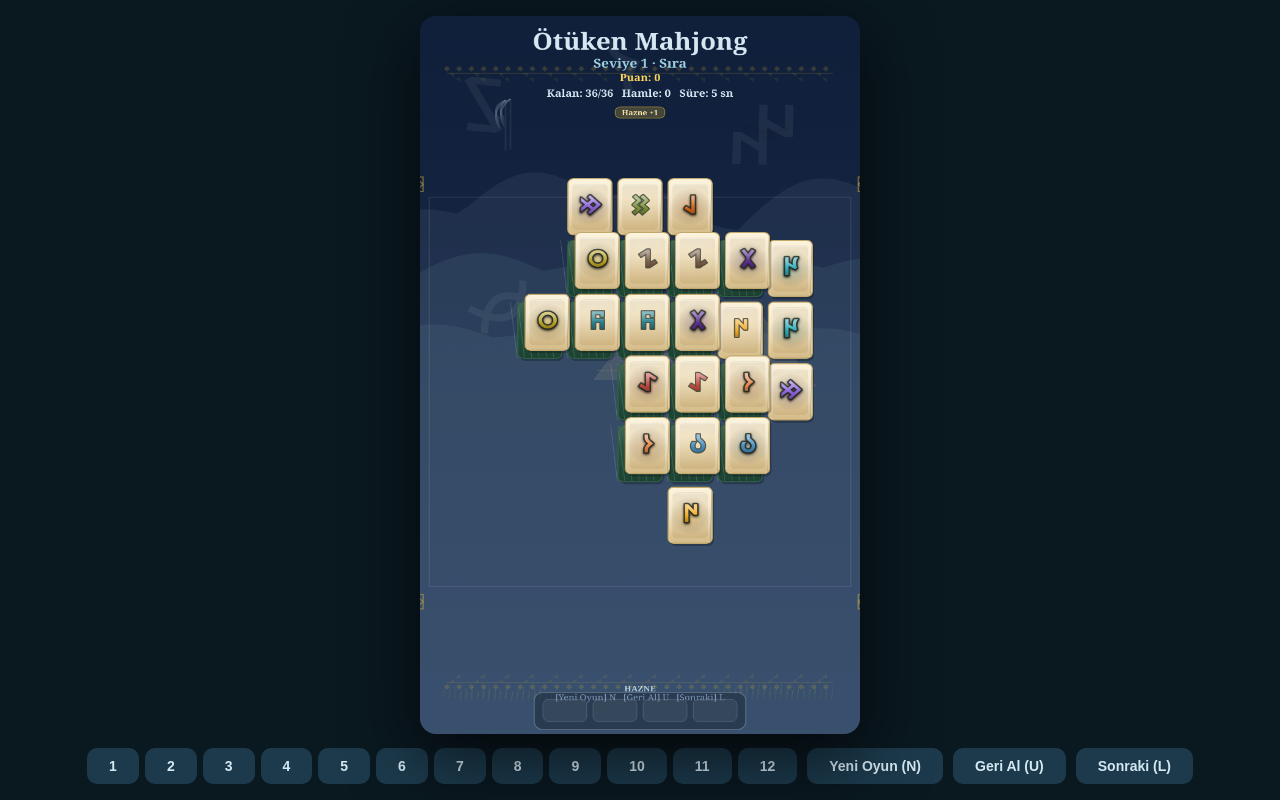
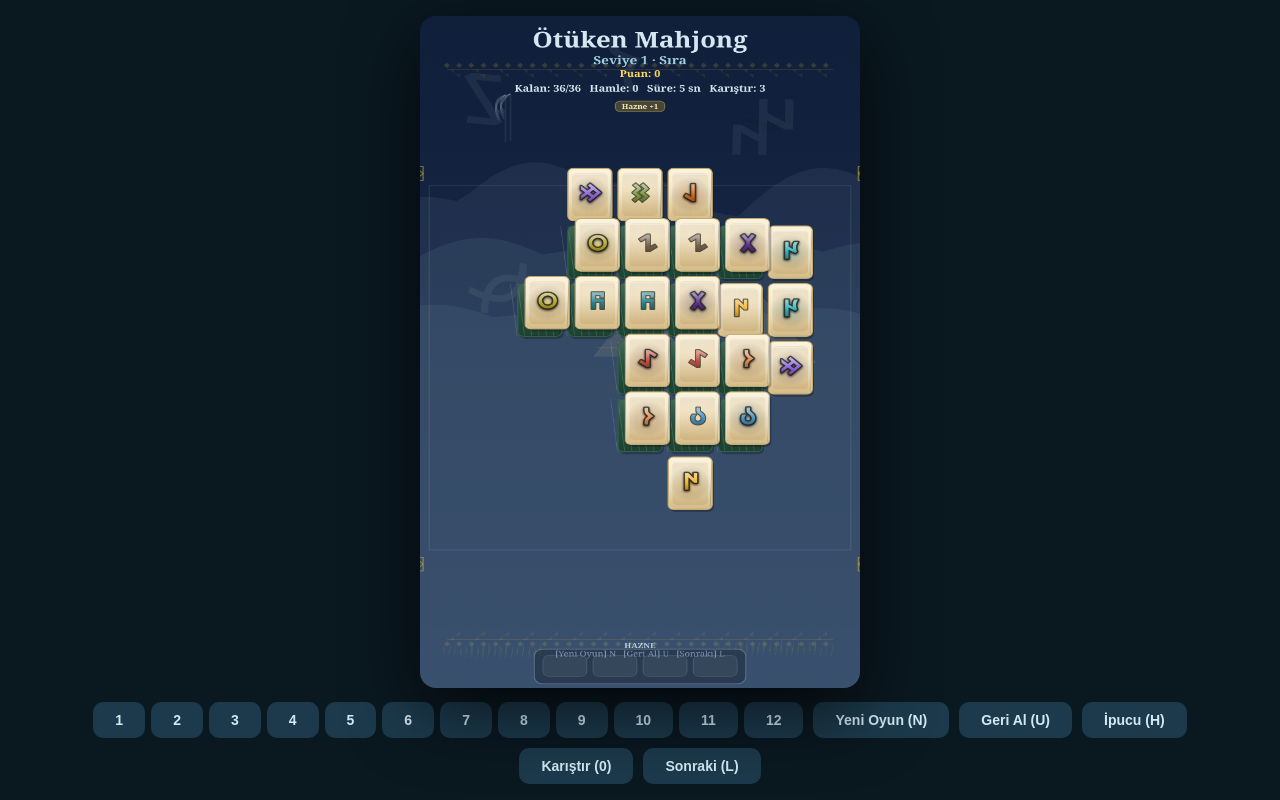
Before and after one commit to ozkanbakioglu21/mythic-fight-arena, a React (Vite) app: page / in a window 1280 px wide. Built offline with nearby package versions, Linux system fonts and the light colour scheme.

Commit message:
Add hint and shuffle helper tools with clean win bonus

```diff
--- a/src/App.tsx
+++ b/src/App.tsx
@@ -23,6 +23,10 @@ export default function App() {
         game.undo();
       } else if (e.key === "l" || e.key === "L") {
         game.nextLevel();
+      } else if (e.key === "h" || e.key === "H") {
+        game.hint();
+      } else if (e.key === "s" || e.key === "S") {
+        game.shuffle();
       }
     };
     window.addEventListener("keydown", onKey);
@@ -83,6 +87,12 @@ export default function App() {
         <button className="btn tbtn" onClick={() => gameRef.current?.undo()}>
           Geri Al (U)
         </button>
+        <button className="btn tbtn" onClick={() => gameRef.current?.hint()}>
+          İpucu (H)
+        </button>
+        <button className="btn tbtn" disabled={!hud || hud.shuffles <= 0} onClick={() => gameRef.current?.shuffle()}>
+          Karıştır ({hud?.shuffles ?? 0})
+        </button>
         <button className="btn tbtn" onClick={() => gameRef.current?.nextLevel()}>
           Sonraki (L)
         </button>
--- a/src/game/Game.ts
+++ b/src/game/Game.ts
@@ -44,6 +44,8 @@ export interface HudState {
   combo: number;
   stars: number;
   fates: string[];
+  shuffles: number;
+  cleanWin: boolean;
 }
 
 // Göktürk rünleri (Orhun alfabesi). Her biri bir "aile" = 4 taş.
@@ -259,6 +261,9 @@ export class Game {
   private combo = 0;
   private comboTimer = 0;
   private fates: string[] = [];
+  private shuffleCount = 0;
+  private maxShuffles = 3;
+  private hintIds: number[] = [];
 
   onHud?: (h: HudState) => void;
 
@@ -424,6 +429,8 @@ export class Game {
     this.combo = 0;
     this.comboTimer = 0;
     this.shards = [];
+    this.shuffleCount = 0;
+    this.hintIds = [];
     this.fates = this.rollFates();
     this.buildLayout();
     this.emitHud();
@@ -542,6 +549,10 @@ export class Game {
     // Kazanma.
     if (this.tiles.every((t) => t.removed)) {
       this.won = true;
+      if (this.shuffleCount === 0) {
+        this.score += 500;
+        this.floats.push({ x: CANVAS_W / 2, y: CANVAS_H / 2 - 40, life: 1.4, max: 1.4, text: "Temiz Zafer! +500", color: "#ffd75e" });
+      }
     }
     this.emitHud();
   }
@@ -752,6 +763,64 @@ export class Game {
     this.combo++;
     this.comboTimer = this.comboDuration();
     this.score += Math.round(100 * Math.min(this.combo, 10) * this.scoreMult());
+  }
+
+  shuffle(): void {
+    if (this.shuffleCount >= this.maxShuffles || this.won || this.lost) return;
+    const remaining = this.tiles.filter((t) => !t.removed);
+    const syms = remaining.map((t) => t.symbol);
+    for (let i = syms.length - 1; i > 0; i--) {
+      const j = Math.floor(Math.random() * (i + 1));
+      [syms[i], syms[j]] = [syms[j], syms[i]];
+    }
+    remaining.forEach((t, i) => (t.symbol = syms[i]));
+    this.shuffleCount++;
+    this.hintIds = [];
+    this.emitHud();
+  }
+
+  hint(): void {
+    if (this.won || this.lost) return;
+    this.hintIds = [];
+    const usable = (t: Tile) => !t.removed && this.isOpen(t) && this.sideFree(t);
+    // Once haznedeki tek tasa karsi acik esi var mi? (en dogrudan hamle)
+    for (const te of this.tray) {
+      const e = this.tiles.find((t) => usable(t) && t.symbol === te.symbol && t.id !== te.id);
+      if (e) {
+        this.hintIds = [e.id];
+        this.emitHud();
+        return;
+      }
+    }
+    // Yoksa tahtada ayni sembollu iki acik tasa bak.
+    const seen = new Map<number, Tile>();
+    for (const o of this.tiles) {
+      if (!usable(o)) continue;
+      if (seen.has(o.symbol)) {
+        this.hintIds = [seen.get(o.symbol)!.id, o.id];
+        this.emitHud();
+        return;
+      }
+      seen.set(o.symbol, o);
+    }
+    this.emitHud();
+  }
+
+  private drawHint(c: CanvasRenderingContext2D): void {
+    for (const id of this.hintIds) {
+      const t = this.tiles.find((x) => x.id === id);
+      if (!t || t.removed) continue;
+      const p = 0.5 + 0.5 * Math.sin(this.time * 6);
+      c.save();
+      c.strokeStyle = "rgba(255,220,80," + (0.5 + 0.4 * p) + ")";
+      c.lineWidth = 4;
+      c.shadowColor = "rgba(255,220,80,0.9)";
+      c.shadowBlur = 12 + 8 * p;
+      c.beginPath();
+      c.roundRect(t.sx - TILE_W / 2 - 5, t.sy - TILE_H / 2 - 5, TILE_W + 10, TILE_H + 10, 12);
+      c.stroke();
+      c.restore();
+    }
   }
 
   private rollFates(): string[] {
@@ -865,6 +934,8 @@ export class Game {
       combo: this.combo,
       stars: this.won ? this.calcStars() : 0,
       fates: this.fates,
+      shuffles: this.maxShuffles - this.shuffleCount,
+      cleanWin: this.won && this.shuffleCount === 0,
     });
   }
 
@@ -1151,6 +1222,7 @@ export class Game {
       const sel = t.id === this.selectedId;
       this.drawTile(c, t, open, sel, open && this.sideFree(t));
     }
+    this.drawHint(c);
 
     // ---- Eslesme patlamasi (parlak parcaciklar) ----
     for (const b of this.bursts) {
@@ -1254,7 +1326,7 @@ export class Game {
     if (this.combo > 1 && this.comboTimer > 0) topLine += `   Combo ×${this.combo}`;
     c.fillText(topLine, CANVAS_W / 2, 116);
     c.fillStyle = "#d4e8f2";
-    c.fillText(`Kalan: ${remaining}/${total}   Hamle: ${this.moves}   Süre: ${Math.floor(this.seconds)} sn`, CANVAS_W / 2, 144);
+    c.fillText(`Kalan: ${remaining}/${total}   Hamle: ${this.moves}   Süre: ${Math.floor(this.seconds)} sn   Karıştır: ${this.maxShuffles - this.shuffleCount}`, CANVAS_W / 2, 144);
 
     // Alttaki kısayollar (haznenin üstü).
     c.fillStyle = "#7f96b8";
```
